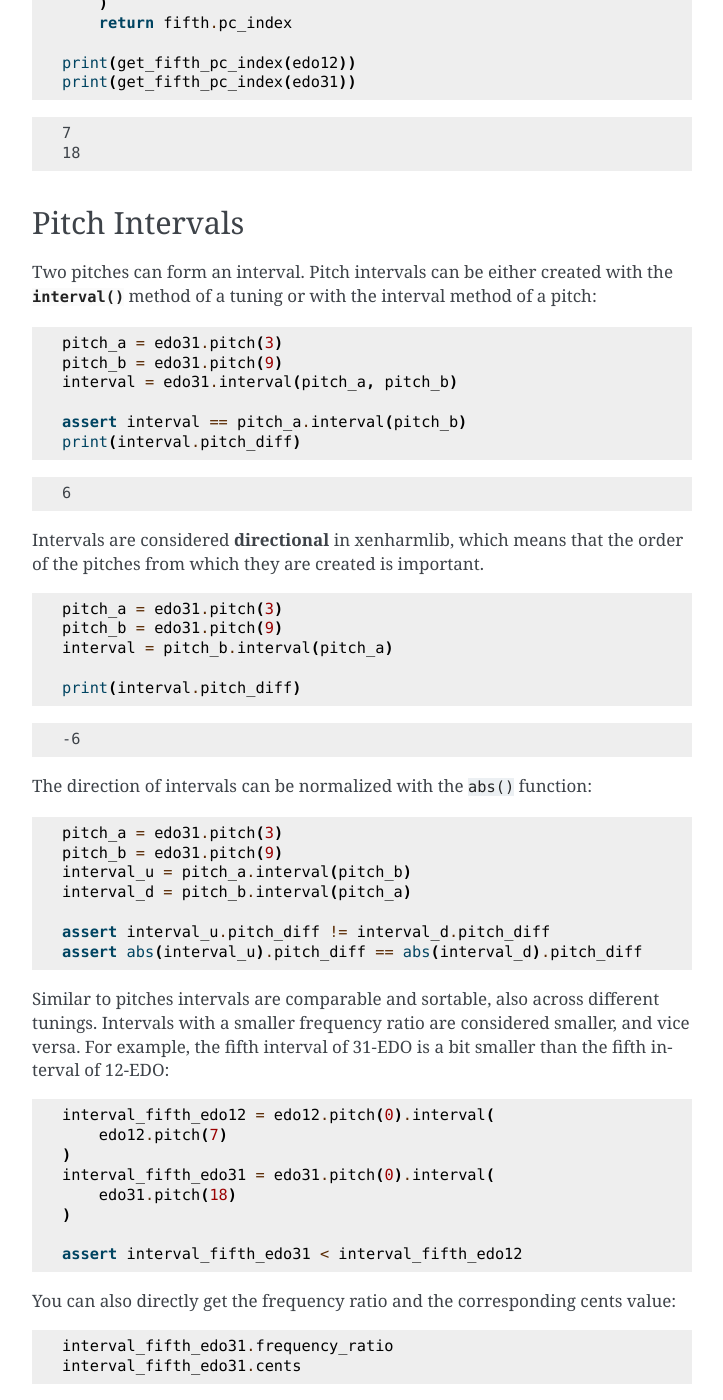
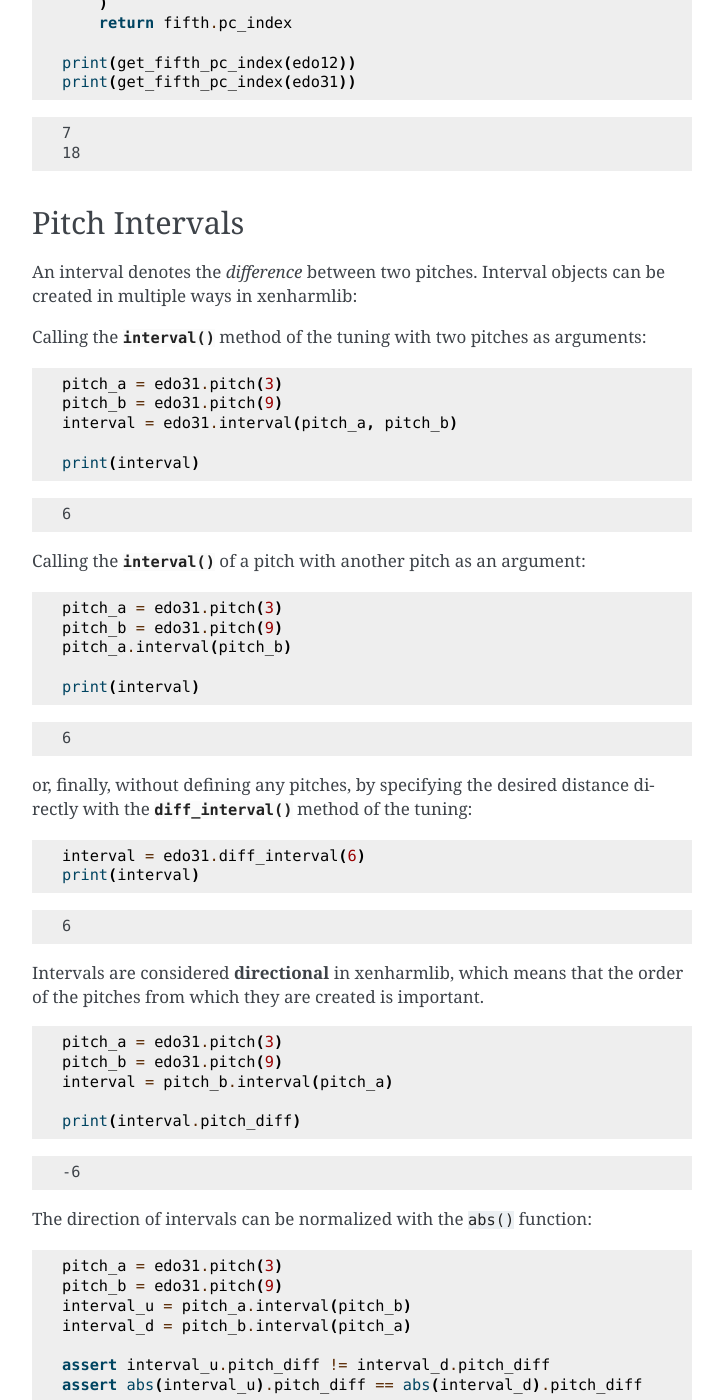
Before and after one commit to retooth2/xenharmlib, a Sphinx documentation site: the page built from doc/quickstart.rst, in a window 1280 px wide and 1400 px high, scrolled down 4681 px. Shown: the whole window, without its empty margins (388-1111 px from the left). Built offline with Sphinx 7.4.7, drawn with Linux system fonts in a browser that asks for light colours.

Commit message:
doc: Added diff_interval method to quickstart

```diff
--- a/doc/quickstart.rst
+++ b/doc/quickstart.rst
@@ -265,10 +265,11 @@ perfect fifth in a tuning you can do something like this:
 Pitch Intervals
 ------------------------
 
-Two pitches can form an interval. Pitch intervals can be either
-created with the
-:meth:`~xenharmlib.core.origin_context.OriginContext.interval` method of a
-tuning or with the interval method of a pitch:
+An interval denotes the *difference* between two pitches. Interval objects
+can be created in multiple ways in xenharmlib:
+
+Calling the :meth:`~xenharmlib.core.origin_context.OriginContext.interval`
+method of the tuning with two pitches as arguments:
 
 .. testcode::
 
@@ -276,8 +277,36 @@ tuning or with the interval method of a pitch:
     pitch_b = edo31.pitch(9)
     interval = edo31.interval(pitch_a, pitch_b)
 
-    assert interval == pitch_a.interval(pitch_b)
-    print(interval.pitch_diff)
+    print(interval)
+
+.. testoutput::
+
+    6
+
+Calling the :meth:`~xenharmlib.core.freq_repr.FreqRepr.interval` of a pitch with
+another pitch as an argument:
+
+.. testcode::
+
+    pitch_a = edo31.pitch(3)
+    pitch_b = edo31.pitch(9)
+    pitch_a.interval(pitch_b)
+
+    print(interval)
+
+.. testoutput::
+
+    6
+
+or, finally, without defining any pitches, by specifying the desired
+distance directly with the
+:meth:`~xenharmlib.core.origin_context.OriginContext.diff_interval`
+method of the tuning:
+
+.. testcode::
+
+    interval = edo31.diff_interval(6)
+    print(interval)
 
 .. testoutput::
 
```
